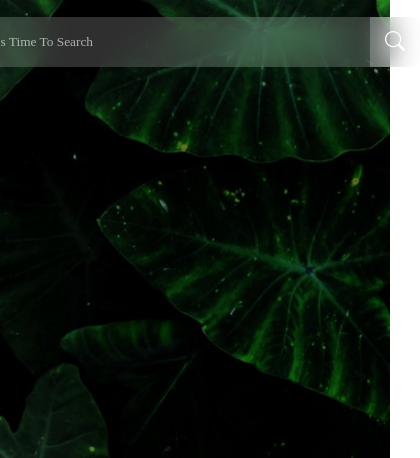
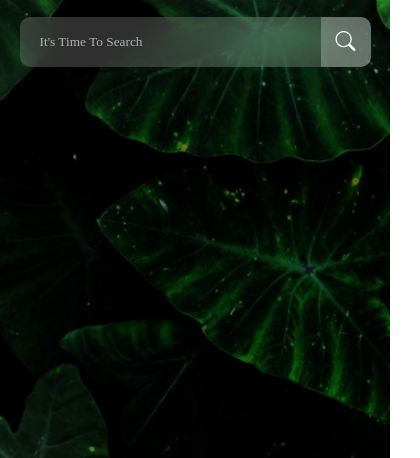
Before and after one commit to zeyad20201978/Ziadity, a plain HTML site: page index.html in a window 390 px wide. Shown: the part 386-844 px from the top of the page, 420 px wide, since content can reach past the window. Drawn offline with Linux system fonts and the light colour scheme.

Commit message:
Update style.css

```diff
--- a/css/style.css
+++ b/css/style.css
@@ -58,3 +58,8 @@
     font-size: 20px;
     color: white;
 }
+@media (max-width:470px){
+    .form{
+        width: 90%;
+    }
+}
```
